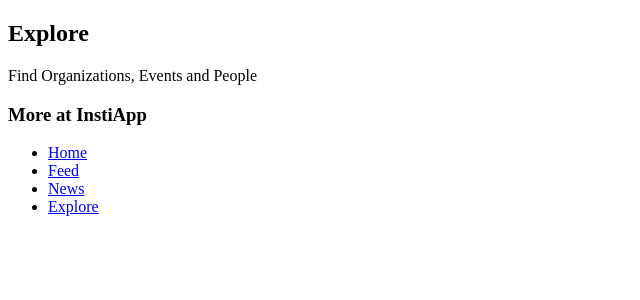
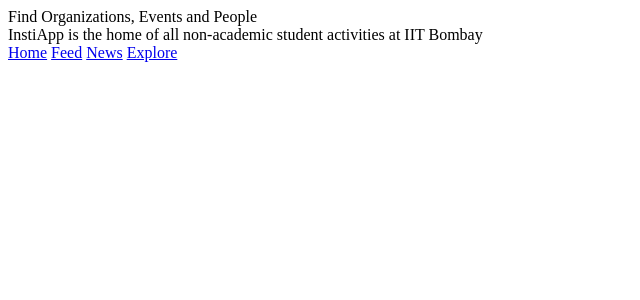
Before and after one commit to DevCom-IITB/instiapp-api, a Django app: page /explore in a window 1280 px wide. Shown: the top 300 px of the page, without its empty margins (0-640 px from the left). Run offline with Django 3.2, Linux system fonts and the light colour scheme; data that the repository does not hold is empty.

Commit message:
Move links to top in prerender, add description

```diff
--- a/prerender/templates/explore.html
+++ b/prerender/templates/explore.html
@@ -16,8 +16,9 @@
 
 <body>
 
-<h2>Explore</h2>
-Find Organizations, Events and People
+Find Organizations, Events and People<br>
+{%include "links.html" %}
+
 <ul>
 {% for body in bodies %}
     <li>
@@ -33,7 +34,5 @@ Find Organizations, Events and People
 {% endfor %}
 </ul>
 
-{%include "links.html" %}
-
 </body>
 </html>
--- a/prerender/templates/links.html
+++ b/prerender/templates/links.html
@@ -1,9 +1,7 @@
 <!-- Links to other parts of the site -->
 
-<h3>More at InstiApp</h3>
-<ul>
-    <li><a href="/">Home</a></li>
-    <li><a href="/feed">Feed</a></li>
-    <li><a href="/news">News</a></li>
-    <li><a href="/explore">Explore</a></li>
-</ul>
+InstiApp is the home of all non-academic student activities at IIT Bombay<br>
+<a href="/">Home</a>
+<a href="/feed">Feed</a>
+<a href="/news">News</a>
+<a href="/explore">Explore</a>
--- a/prerender/templates/news.html
+++ b/prerender/templates/news.html
@@ -16,6 +16,8 @@
 
 <body>
 
+{%include "links.html" %}
+
 <h2>News</h2>
 <ul>
 {% for entry in news  %}
@@ -29,7 +31,5 @@
 {% endfor %}
 </ul>
 
-{%include "links.html" %}
-
 </body>
 </html>
--- a/prerender/templates/root.html
+++ b/prerender/templates/root.html
@@ -15,6 +15,8 @@
 </head>
 
 <body>
+
+{%include "links.html" %}
 
 <h2>Events</h2>
 <ul>
@@ -38,7 +40,5 @@
 {% endfor %}
 </ul>
 
-{%include "links.html" %}
-
 </body>
 </html>
```
